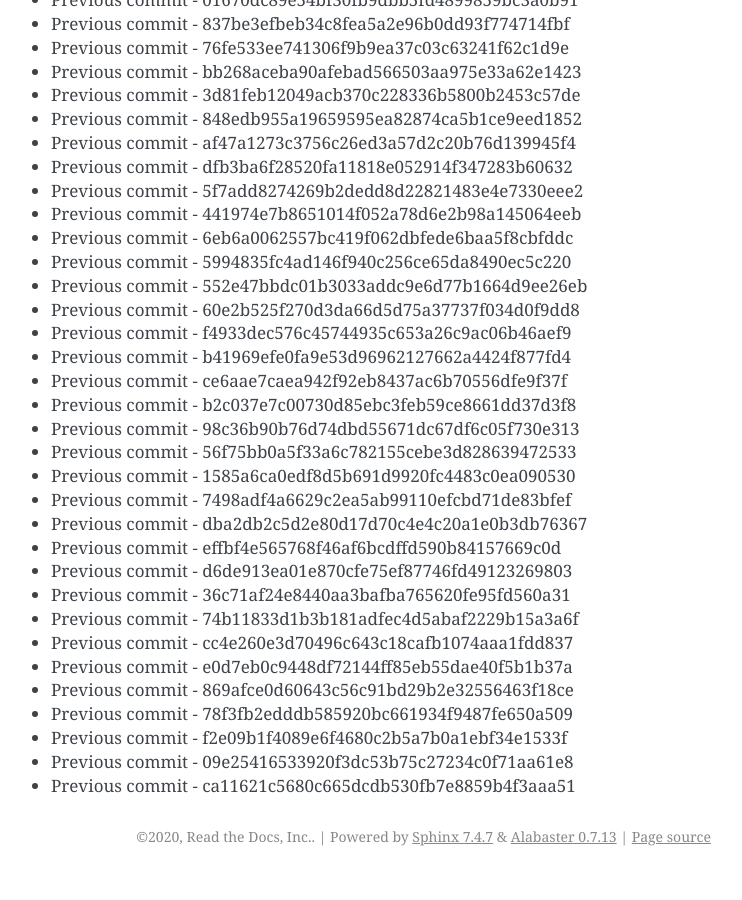
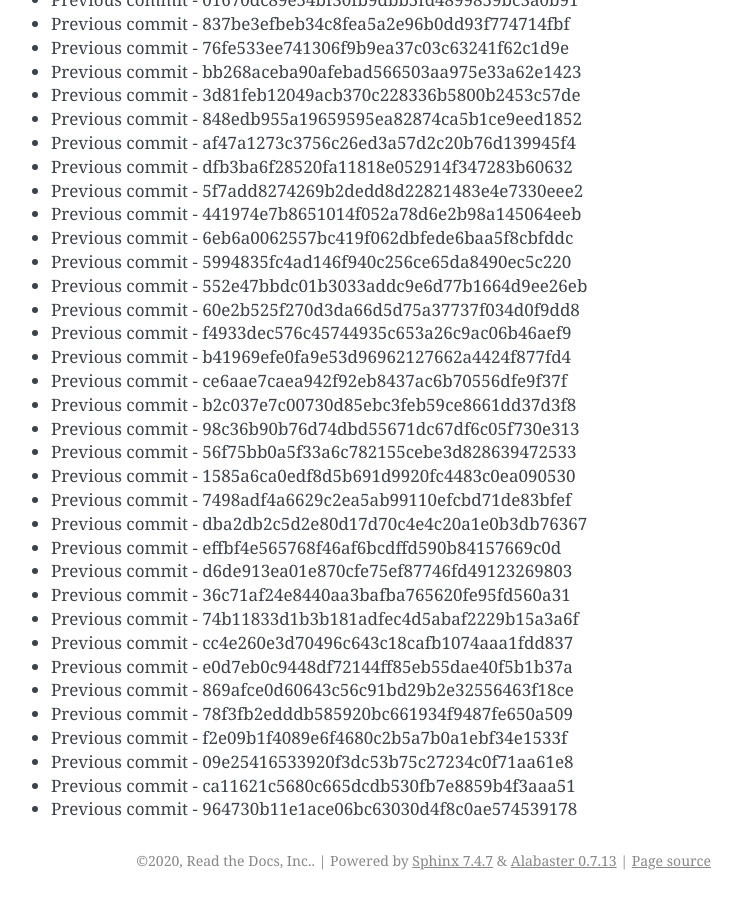
Before and after one commit to readthedocs/rtd-git-stresstest, a Sphinx documentation site: the page built from docs/updates.rst, in a window 1280 px wide and 900 px high, scrolled down 95462 px. Shown: the whole window, without its empty margins (399-1141 px from the left). Built offline with Sphinx 7.4.7, drawn with Linux system fonts in a browser that asks for light colours; before the commit the page ends 96338 px from its top, so only the background shows below that.

Commit message:
Generating commit from previous: 964730b11e1ace06bc63030d4f8c0ae574539178

```diff
--- a/docs/updates.rst
+++ b/docs/updates.rst
@@ -4043,3 +4043,4 @@ It can be tested for any performance characteristics.
 * Previous commit - f2e09b1f4089e6f4680c2b5a7b0a1ebf34e1533f
 * Previous commit - 09e25416533920f3dc53b75c27234c0f71aa61e8
 * Previous commit - ca11621c5680c665dcdb530fb7e8859b4f3aaa51
+* Previous commit - 964730b11e1ace06bc63030d4f8c0ae574539178
```
